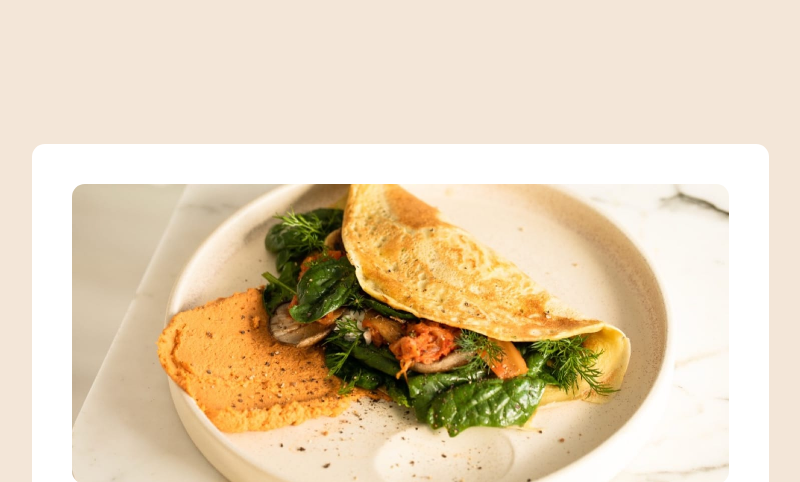
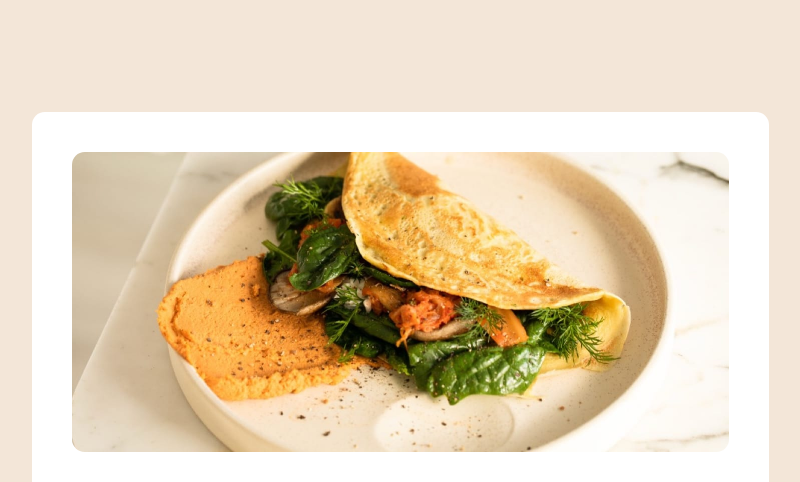
Before and after one commit to ilyasBayram/frontend-mentor-recipe-page-main, a plain HTML site: page index.html in a window 1280 px wide. Shown: the top 482 px of the page, without its empty margins (240-1040 px from the left). Drawn offline with Linux system fonts and the light colour scheme.

Commit message:
eleventh commit

```diff
--- a/style.css
+++ b/style.css
@@ -54,7 +54,7 @@ body {
   background-color: var(--white);
   max-width: 737px;
   padding: var(--size-1000) var(--size-1000) 0.9rem;
-  margin: var(--size-1400) 0 var(--size-1300);
+  margin: var(--size-1300) 0 var(--size-1300);
   border-radius: var(--size-300);
   display: flex;
   flex-direction: column;
```
